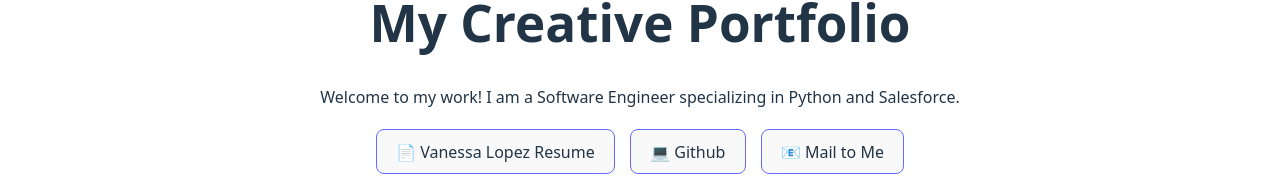
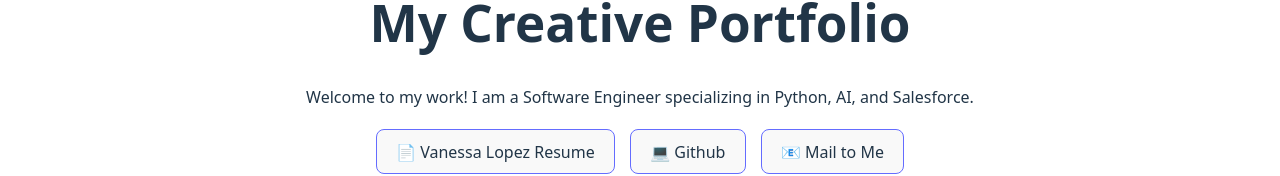
Before and after one commit to vLopez13/Vanessa_Lopez_Website, a React (Vite) app: page / in a window 1280 px wide. Shown: the part 140-316 px from the top of the page. Built offline with nearby package versions, Linux system fonts and the light colour scheme.

Commit message:
added and removed code to clean up

```diff
--- a/ProjectCard.jsx
+++ b/ProjectCard.jsx
@@ -10,7 +10,6 @@ function ProjectCard(props) {
         <h3>{props.title}</h3>
         <p>{props.description}</p>
 
-        {/* New: Display the tags if they exist */}
         <div className="tags-container">
           {props.tags && props.tags.map((tag, index) => (
             <span key={index} className="tag">{tag}</span>
--- a/src/App.jsx
+++ b/src/App.jsx
@@ -3,13 +3,12 @@ import ProjectCard from './ProjectCard';
 import './App.css';
 
 function App() {
-  // 1. Data Definitions go at the top
   const myProjects = [
     {
       id: 1,
       title: "Products Book Agent",
       description: "A agentic solution to libraries using FastAPI",
-      image: "/images/tetris.png", // Make sure this image exists in your public folder!
+      image: "/images/tetris.png",
       tags: ["FastAPI", "Python", "Agents", "Postgresql"],
       link: "https://github.com/vLopez13/product-bookstore-agent"
     },
@@ -46,15 +45,12 @@ function App() {
       link: "https://github.com/yourusername/territory-tracker"
     }
   ];
-
-  // 2. The Return statement controls what is seen on screen
   return (
     <div className="portfolio-container">
       <header className="hero-section">
         <h1>My Creative Portfolio</h1>
-        <p className="bio">Welcome to my work! I am a Software Engineer specializing in Python and Salesforce.</p>
+        <p className="bio">Welcome to my work! I am a Software Engineer specializing in Python, AI, and Salesforce.</p>
 
-        {/* --- MOVED THE BUTTONS HERE --- */}
         <div className="hero-buttons">
           <a
             href="/Software-Engineer-Res-Vanessa-Lopez.pdf"
@@ -81,7 +77,6 @@ function App() {
             📧 Mail to Me
           </a>
         </div>
-        {/* ----------------------------- */}
       </header>
 
       <div className="project-grid">
@@ -92,7 +87,6 @@ function App() {
             description={project.description}
             image={project.image}
             link={project.link}
-            // Passing tags to the card so we can use them
             tags={project.tags}
           />
         ))}
@@ -100,5 +94,4 @@ function App() {
     </div>
   );
 }
-
 export default App;
--- a/src/index.css
+++ b/src/index.css
@@ -4,12 +4,11 @@
   line-height: 1.5;
   font-weight: 400;
 
-  /* Default (Dark Mode) Variables */
   color-scheme: light dark;
   color: rgba(255, 255, 255, 0.87);
   background-color: #242424;
 
-  --card-bg: #1a1a1a; /* Dark mode card color */
+  --card-bg: #1a1a1a;
   --text-main: rgba(255, 255, 255, 0.87);
   --text-secondary: #a1a1aa;
   --accent-color: #646cff;
@@ -33,7 +32,6 @@ body {
   margin: 0;
   min-width: 320px;
   min-height: 100vh;
-  /* I removed 'display: flex' and 'place-items: center' so the page can scroll! */
 }
 
 h1 {
@@ -41,12 +39,11 @@ h1 {
   line-height: 1.1;
 }
 
-/* Light Mode Overrides */
 @media (prefers-color-scheme: light) {
   :root {
     color: #213547;
     background-color: #ffffff;
-    --card-bg: #f9f9f9; /* Light mode card color */
+    --card-bg: #f9f9f9;
     --text-main: #213547;
     --text-secondary: #555;
   }
```
